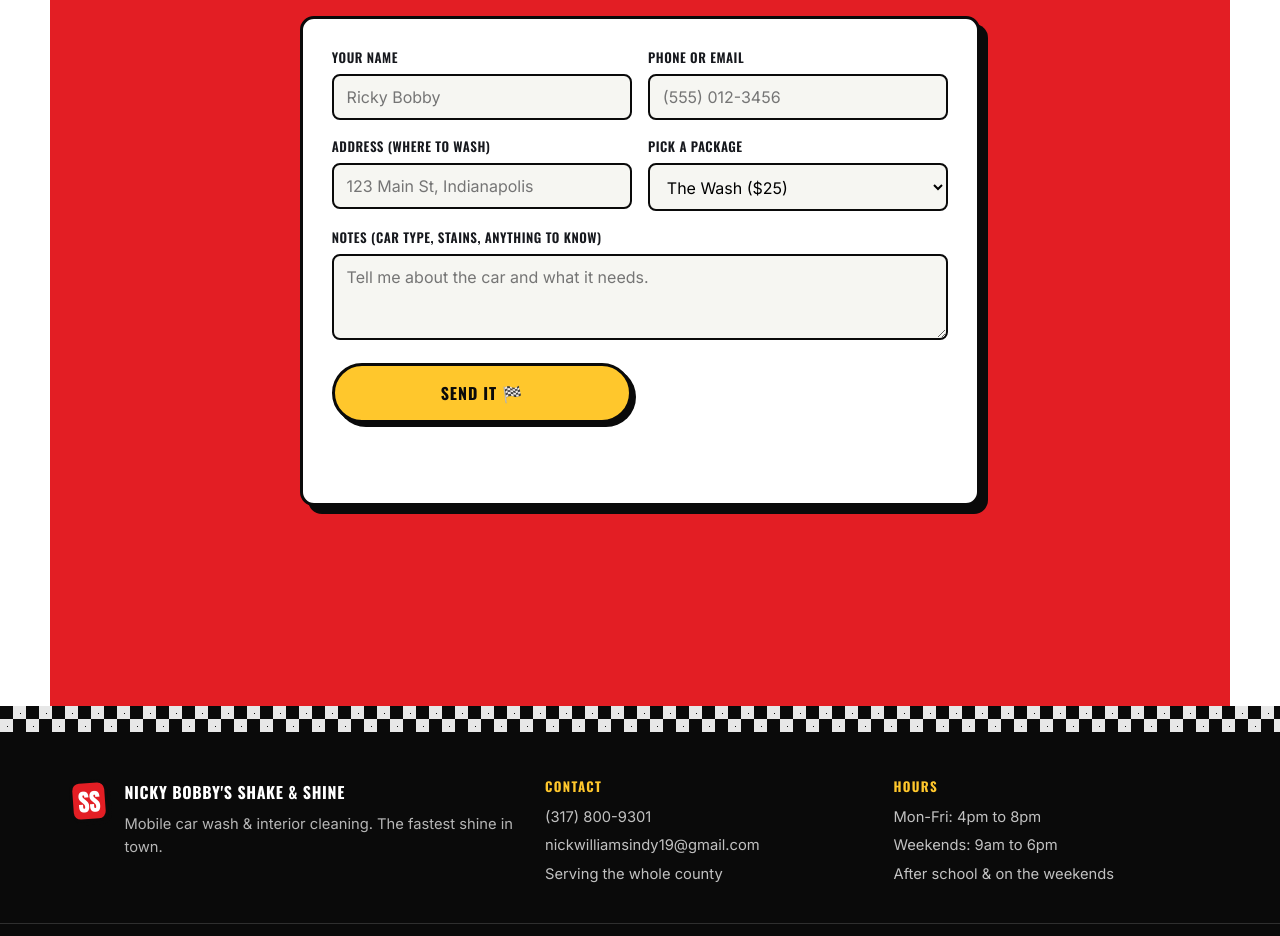
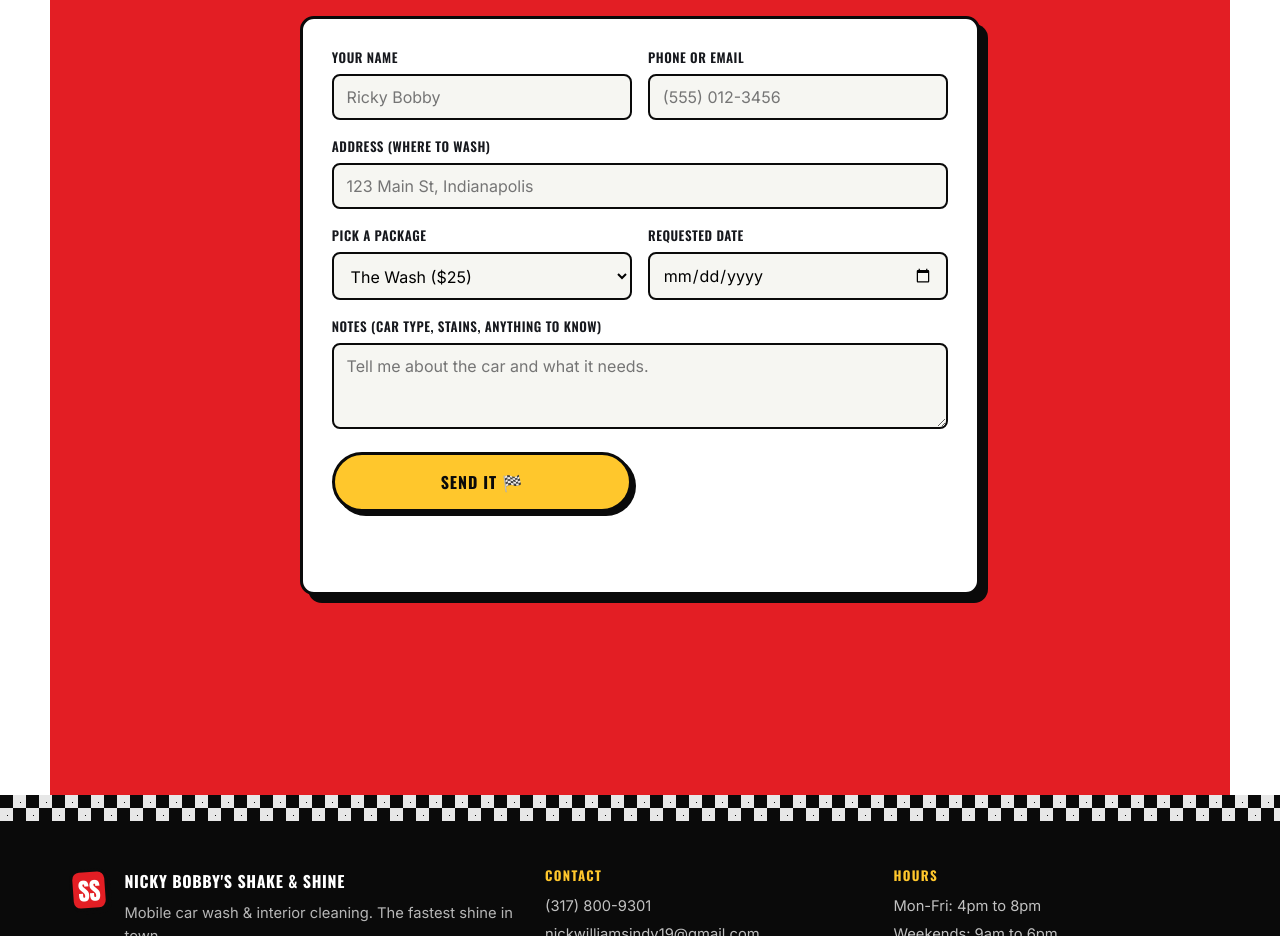
Before and after one commit to Crowley2012/ShakeAndShine, a plain HTML site: page index.html in a window 1280 px wide. Shown: the part 3960-4896 px from the top of the page. Drawn offline with nearby package versions, Linux system fonts and the light colour scheme.

Commit message:
Add requested-date field to booking form

```diff
--- a/index.html
+++ b/index.html
@@ -368,7 +368,7 @@
           <label for="phone">Phone or Email</label>
           <input id="phone" name="phone" type="text" placeholder="(555) 012-3456" required />
         </div>
-        <div class="field">
+        <div class="field field--full">
           <label for="address">Address (where to wash)</label>
           <input id="address" name="address" type="text" placeholder="123 Main St, Indianapolis" />
         </div>
@@ -380,6 +380,10 @@
             <option>The Interior ($35)</option>
             <option>Not sure yet, talk to me</option>
           </select>
+        </div>
+        <div class="field">
+          <label for="date">Requested date</label>
+          <input id="date" name="date" type="date" />
         </div>
         <div class="field field--full">
           <label for="notes">Notes (car type, stains, anything to know)</label>
--- a/js/main.js
+++ b/js/main.js
@@ -89,6 +89,7 @@
       var name = (els["name"].value || "").trim();
       var contact = (els["phone"].value || "").trim();
       var address = (els["address"].value || "").trim();
+      var date = (els["date"].value || "").trim();
       var pkg = els["pkg"].value;
       var notes = (els["notes"].value || "").trim();
       var botcheck = els["botcheck"] ? els["botcheck"].value : "";
@@ -115,6 +116,7 @@
           name: name,
           contact: contact,
           address: address,
+          date: date,
           package: pkg,
           notes: notes,
           botcheck: botcheck
```
